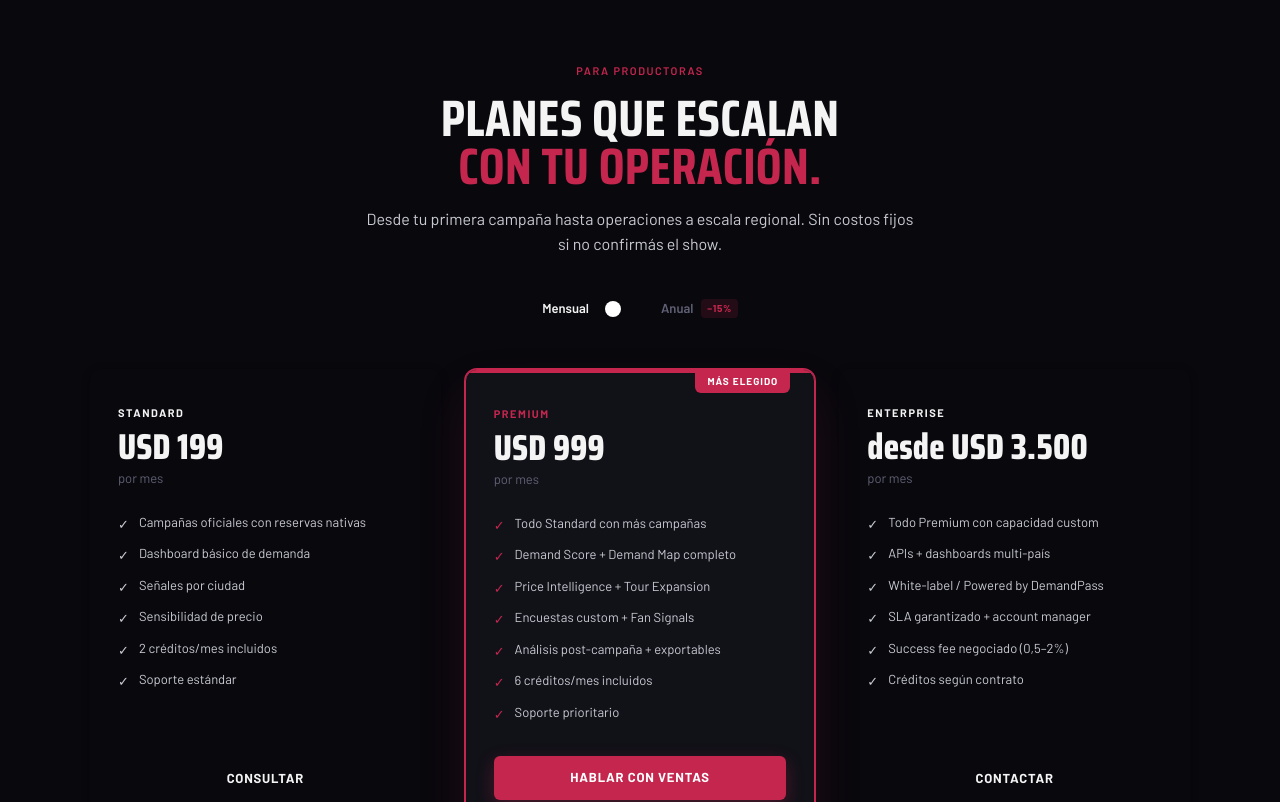
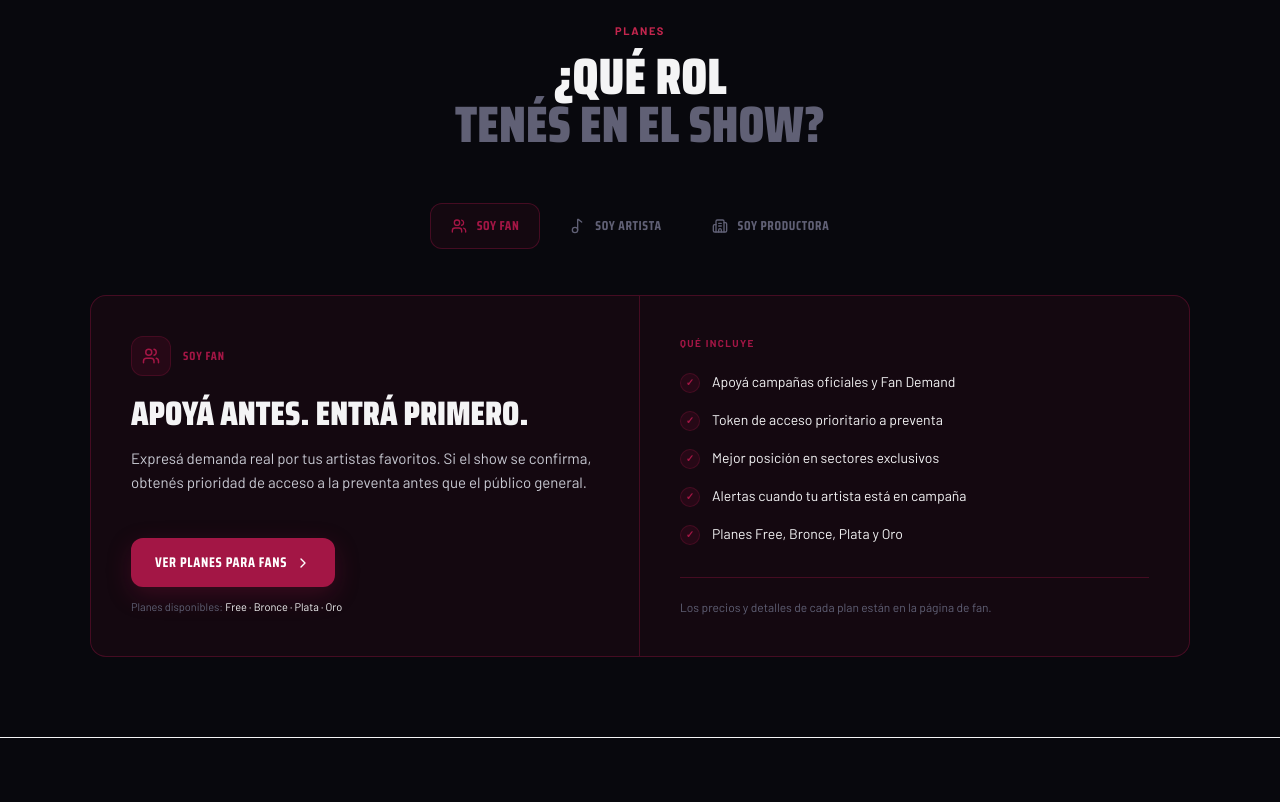
Before and after one commit to Killerpana/DemandPass, a Next.js app: page / in a window 1280 px wide. Shown: the part 4660-5462 px from the top of the page. Built offline with nearby package versions, Linux system fonts and the light colour scheme; a web font is replaced by a local one.

Commit message:
feat: landing planes rediseñado - selector Fan/Artista/Productora sin precios, CTA a cada rama

```diff
--- a/src/components/marketing/PlanesB2B.tsx
+++ b/src/components/marketing/PlanesB2B.tsx
@@ -1,190 +1,174 @@
 "use client";
-// src/components/marketing/PlanesB2B.tsx
-// Sección de planes para productoras con toggle Mensual / Anual
 
+import Link from "next/link";
 import { useState } from "react";
+import { Users, Music2, Building2, ChevronRight } from "lucide-react";
 
-const planes = [
+const RAMAS = [
   {
-    name: "Standard",
-    priceMes: "USD 199",
-    precioAnual: "USD 169",
-    numMes: 199,
-    numAnual: 169,
-    sub: "por mes",
-    color: "var(--color-border2)",
-    features: [
-      "Campañas oficiales con reservas nativas",
-      "Dashboard básico de demanda",
-      "Señales por ciudad",
-      "Sensibilidad de precio",
-      "2 créditos/mes incluidos",
-      "Soporte estándar",
+    id: "fan",
+    Icon: Users,
+    label: "Soy fan",
+    color: "#A31645",
+    bg: "rgba(163,22,69,0.08)",
+    border: "rgba(163,22,69,0.35)",
+    headline: "Apoyá antes. Entrá primero.",
+    desc: "Expresá demanda real por tus artistas favoritos. Si el show se confirma, obtenés prioridad de acceso a la preventa antes que el público general.",
+    puntos: [
+      "Apoyá campañas oficiales y Fan Demand",
+      "Token de acceso prioritario a preventa",
+      "Mejor posición en sectores exclusivos",
+      "Alertas cuando tu artista está en campaña",
+      "Planes Free, Bronce, Plata y Oro",
     ],
-    cta: "Consultar",
-    ctaVariant: "outline" as const,
-    popular: false,
+    cta: "Ver planes para fans",
+    href: "/fans",
+    plans: "Free · Bronce · Plata · Oro",
   },
   {
-    name: "Premium",
-    priceMes: "USD 999",
-    precioAnual: "USD 849",
-    numMes: 999,
-    numAnual: 849,
-    sub: "por mes",
-    color: "var(--color-burg3)",
-    features: [
-      "Todo Standard con más campañas",
-      "Demand Score + Demand Map completo",
-      "Price Intelligence + Tour Expansion",
-      "Encuestas custom + Fan Signals",
-      "Análisis post-campaña + exportables",
-      "6 créditos/mes incluidos",
-      "Soporte prioritario",
+    id: "artista",
+    Icon: Music2,
+    label: "Soy artista",
+    color: "#8b5cf6",
+    bg: "rgba(139,92,246,0.08)",
+    border: "rgba(139,92,246,0.35)",
+    headline: "Sabé dónde están tus fans antes de confirmar.",
+    desc: "Medí demanda real por ciudad y precio. DemandPass te dice si existe el show antes de que gastes un peso en producción.",
+    puntos: [
+      "Campañas exploratorias por ciudad",
+      "Demand Map — fans y precio por ciudad",
+      "Fan Signals — qué beneficios valoran",
+      "Reserva condicional tras validación",
+      "Tour mode para mini-giras",
     ],
-    cta: "Hablar con ventas",
-    ctaVariant: "solid" as const,
-    popular: true,
+    cta: "Ver planes para artistas",
+    href: "/artistas",
+    plans: "Starter · Indie · Pro",
   },
   {
-    name: "Enterprise",
-    priceMes: "desde USD 3.500",
-    precioAnual: "desde USD 2.975",
-    numMes: null,
-    numAnual: null,
-    sub: "por mes",
-    color: "var(--color-amber2)",
-    features: [
-      "Todo Premium con capacidad custom",
-      "APIs + dashboards multi-país",
-      "White-label / Powered by DemandPass",
-      "SLA garantizado + account manager",
-      "Success fee negociado (0,5–2%)",
-      "Créditos según contrato",
+    id: "productora",
+    Icon: Building2,
+    label: "Soy productora",
+    color: "#3b82f6",
+    bg: "rgba(59,130,246,0.08)",
+    border: "rgba(59,130,246,0.35)",
+    headline: "Confirmá shows con datos, no con intuición.",
+    desc: "Demand Score, Demand Map y Tour Expansion Intelligence para tomar decisiones de booking antes de firmar contratos.",
+    puntos: [
+      "Demand Score accionable por campaña",
+      "Demand Map por ciudad y región LATAM",
+      "Price Intelligence — curva de precio óptima",
+      "Tour Expansion — expandí la gira con datos",
+      "Integración con ticketeras oficiales",
     ],
-    cta: "Contactar",
-    ctaVariant: "outline" as const,
-    popular: false,
+    cta: "Ver planes para productoras",
+    href: "/productoras",
+    plans: "Standard · Premium · Enterprise",
   },
 ];
 
 export function PlanesB2B() {
-  const [anual, setAnual] = useState(false);
+  const [active, setActive] = useState<"fan" | "artista" | "productora">("fan");
+  const rama = RAMAS.find(r => r.id === active)!;
 
   return (
-    <section
-      id="planes"
-      className="py-[80px] md:py-[120px] px-5 md:px-12 border-b border-[var(--color-border)]"
-      style={{ background: "var(--color-bg)" }}
-    >
+    <section id="planes" className="py-20 px-5 md:px-12 border-b border-[var(--color-border)]">
       <div className="max-w-[1100px] mx-auto">
+
         {/* Header */}
-        <div className="text-[11px] uppercase tracking-[0.14em] font-semibold mb-3.5 text-center" style={{ color: "var(--color-burg3)" }}>
-          Para productoras
+        <div className="text-center mb-12">
+          <p className="text-[11px] font-bold uppercase tracking-[0.14em] mb-3" style={{ color: "var(--color-burg3)" }}>
+            Planes
+          </p>
+          <h2 className="font-[family-name:var(--font-display)] text-[clamp(28px,4vw,52px)] font-black uppercase leading-[0.95]">
+            ¿QUÉ ROL<br />
+            <span style={{ color: "var(--color-txt3)" }}>TENÉS EN EL SHOW?</span>
+          </h2>
         </div>
-        <h2
-          className="uppercase mb-4 text-center"
-          style={{ fontFamily: "var(--font-display)", fontSize: "clamp(36px, 4vw, 56px)", lineHeight: 0.95, letterSpacing: "0.005em" }}
-        >
-          Planes que escalan<br />
-          <span style={{ color: "var(--color-burg3)" }}>con tu operación.</span>
-        </h2>
-        <p className="text-center text-[16px] text-[var(--color-txt2)] max-w-[560px] mx-auto mb-10 leading-[1.55]">
-          Desde tu primera campaña hasta operaciones a escala regional. Sin costos fijos si no confirmás el show.
-        </p>
 
-        {/* Toggle Mensual / Anual */}
-        <div className="flex items-center justify-center gap-3 mb-12">
-          <span className="text-[13px] font-semibold" style={{ color: anual ? "var(--color-txt3)" : "var(--color-txt)" }}>
-            Mensual
+        {/* Selector */}
+        <div className="flex justify-center mb-10">
+          <div className="flex gap-2 p-1.5 rounded-2xl"
+            style={{ background: "var(--color-surface)", border: "1px solid var(--color-border)" }}>
+            {RAMAS.map(r => (
+              <button key={r.id} type="button" onClick={() => setActive(r.id as typeof active)}
+                className="flex items-center gap-2.5 px-5 py-3 rounded-xl transition-all"
+                style={{
+                  background: active === r.id ? r.bg : "transparent",
+                  border: active === r.id ? `1px solid ${r.border}` : "1px solid transparent",
+                  color: active === r.id ? r.color : "var(--color-txt3)",
+                }}>
+                <r.Icon size={16} strokeWidth={2} />
+                <span className="font-[family-name:var(--font-display)] text-[13px] font-bold uppercase tracking-[0.05em] hidden sm:block">
+                  {r.label}
                 </span>
-          <button
-            type="button"
-            onClick={() => setAnual((v) => !v)}
-            className="relative w-12 h-6 rounded-full transition-colors duration-300"
-            style={{ background: anual ? "var(--color-burg3)" : "var(--color-border2)" }}
-            aria-label="Cambiar a facturación anual"
-          >
-            <span
-              className="absolute top-1 w-4 h-4 rounded-full bg-white shadow transition-all duration-300"
-              style={{ left: anual ? "calc(100% - 20px)" : "4px" }}
-            />
               </button>
-          <span className="text-[13px] font-semibold flex items-center gap-2" style={{ color: anual ? "var(--color-txt)" : "var(--color-txt3)" }}>
-            Anual
-            <span
-              className="px-1.5 py-0.5 rounded text-[10px] font-bold uppercase tracking-[0.06em]"
-              style={{ background: "rgba(196,38,78,0.15)", color: "var(--color-burg3)" }}
-            >
-              −15%
-            </span>
+            ))}
+          </div>
+        </div>
+
+        {/* Panel */}
+        <div key={active}
+          className="grid grid-cols-1 lg:grid-cols-[1fr_1fr] gap-0 rounded-2xl overflow-hidden animate-fadein"
+          style={{ border: `1px solid ${rama.border}`, background: rama.bg }}>
+
+          {/* Left */}
+          <div className="p-8 md:p-10 flex flex-col justify-between"
+            style={{ borderRight: `1px solid ${rama.border}` }}>
+            <div>
+              <div className="flex items-center gap-3 mb-5">
+                <div className="w-10 h-10 rounded-xl flex items-center justify-center"
+                  style={{ background: rama.color + "20", border: `1px solid ${rama.color}40` }}>
+                  <rama.Icon size={18} color={rama.color} strokeWidth={2} />
+                </div>
+                <span className="font-[family-name:var(--font-display)] text-[12px] font-bold uppercase tracking-[0.08em]"
+                  style={{ color: rama.color }}>
+                  {rama.label}
                 </span>
               </div>
 
-        {/* Grid de planes */}
-        <div className="grid grid-cols-1 md:grid-cols-3 gap-6">
-          {planes.map((p) => {
-            const precio = anual ? p.precioAnual : p.priceMes;
-            return (
-              <div
-                key={p.name}
-                className="rounded-xl p-7 flex flex-col relative overflow-hidden transition-transform hover:-translate-y-1"
-                style={{
-                  background: p.popular ? "var(--color-surface2)" : "var(--color-surface)",
-                  border: `1px solid ${p.popular ? "var(--color-burg3)" : "var(--color-border)"}`,
-                  boxShadow: p.popular
-                    ? "0 0 0 1px var(--color-burg3), 0 24px 48px rgba(196,38,78,0.15)"
-                    : "0 2px 8px rgba(0,0,0,0.3)",
-                }}
-              >
-                {p.popular && (
-                  <div className="absolute top-0 right-6 px-3 py-1 text-[10px] font-bold uppercase tracking-[0.1em] text-white rounded-b-md" style={{ background: "var(--color-burg3)" }}>
-                    Más elegido
-                  </div>
-                )}
-                <div className="absolute top-0 left-0 right-0 h-[3px] rounded-t-xl" style={{ background: p.color }} />
-
-                <div className="mb-6 pt-2">
-                  <div className="text-[11px] uppercase tracking-[0.14em] font-bold mb-2" style={{ color: p.color }}>{p.name}</div>
-                  <div className="text-[36px] font-extrabold leading-none transition-all duration-300" style={{ fontFamily: "var(--font-display)", letterSpacing: "0.005em" }}>
-                    {precio}
-                  </div>
-                  {anual && p.numMes && (
-                    <div className="text-[12px] line-through mt-0.5" style={{ color: "var(--color-txt3)" }}>
-                      antes USD {p.numMes}
-                    </div>
-                  )}
-                  <div className="text-[13px] text-[var(--color-txt3)] mt-1">{p.sub}</div>
+              <h3 className="font-[family-name:var(--font-display)] text-[clamp(22px,3vw,34px)] font-black uppercase leading-[1.0] mb-4">
+                {rama.headline}
+              </h3>
+              <p className="text-[15px] leading-[1.65] mb-8" style={{ color: "var(--color-txt2)" }}>
+                {rama.desc}
+              </p>
             </div>
 
-                <ul className="flex flex-col gap-2.5 mb-8 flex-1">
-                  {p.features.map((f) => (
-                    <li key={f} className="flex items-start gap-2.5 text-[13px] text-[var(--color-txt2)]">
-                      <span style={{ color: p.color }} className="mt-0.5 shrink-0">✓</span>
-                      {f}
+            <div className="flex flex-col gap-3">
+              <Link href={rama.href}
+                className="inline-flex items-center gap-2 px-6 py-3.5 rounded-xl font-[family-name:var(--font-display)] text-[14px] font-bold uppercase tracking-[0.05em] text-white transition-all hover:-translate-y-0.5 w-fit"
+                style={{ background: rama.color, boxShadow: `0 8px 24px ${rama.color}40` }}>
+                {rama.cta} <ChevronRight size={16} />
+              </Link>
+              <p className="text-[11px]" style={{ color: "var(--color-txt3)" }}>
+                Planes disponibles: <span style={{ color: "var(--color-txt)" }}>{rama.plans}</span>
+              </p>
+            </div>
+          </div>
+
+          {/* Right — bullets */}
+          <div className="p-8 md:p-10 flex flex-col justify-center">
+            <p className="text-[10px] font-bold uppercase tracking-[0.14em] mb-5" style={{ color: rama.color }}>
+              Qué incluye
+            </p>
+            <ul className="flex flex-col gap-4">
+              {rama.puntos.map((p, i) => (
+                <li key={i} className="flex items-start gap-3">
+                  <div className="w-5 h-5 rounded-full flex items-center justify-center shrink-0 mt-0.5"
+                    style={{ background: rama.color + "20", border: `1px solid ${rama.color}40` }}>
+                    <span style={{ color: rama.color, fontSize: "10px", fontWeight: 700 }}>✓</span>
+                  </div>
+                  <span className="text-[14px] leading-[1.5]" style={{ color: "var(--color-txt)" }}>{p}</span>
                 </li>
               ))}
             </ul>
-
-                <button
-                  type="button"
-                  className="w-full py-3 rounded-md text-[13px] font-bold uppercase tracking-[0.06em] transition-opacity hover:opacity-90"
-                  style={
-                    p.ctaVariant === "solid"
-                      ? { background: "var(--color-burg3)", color: "#fff", boxShadow: "0 6px 18px rgba(196,38,78,0.32)" }
-                      : { background: "transparent", color: "var(--color-txt)", border: "1px solid var(--color-border2)" }
-                  }
-                >
-                  {p.cta}
-                </button>
+            <p className="text-[12px] mt-8 pt-5" style={{ color: "var(--color-txt3)", borderTop: `1px solid ${rama.border}` }}>
+              Los precios y detalles de cada plan están en la página de {rama.label.toLowerCase().replace("soy ", "")}.
+            </p>
           </div>
-            );
-          })}
         </div>
 
-        <p className="text-center text-[12px] text-[var(--color-txt3)] mt-8">
-          Los precios no incluyen IVA. Si el show no se confirma, no se cobra el plan por esa campaña.
-        </p>
       </div>
     </section>
   );
```
Also changed, not shown: 1 other file (tests, documents, lock files or other folders). Lines whose indentation alone changed are shown as unchanged.
